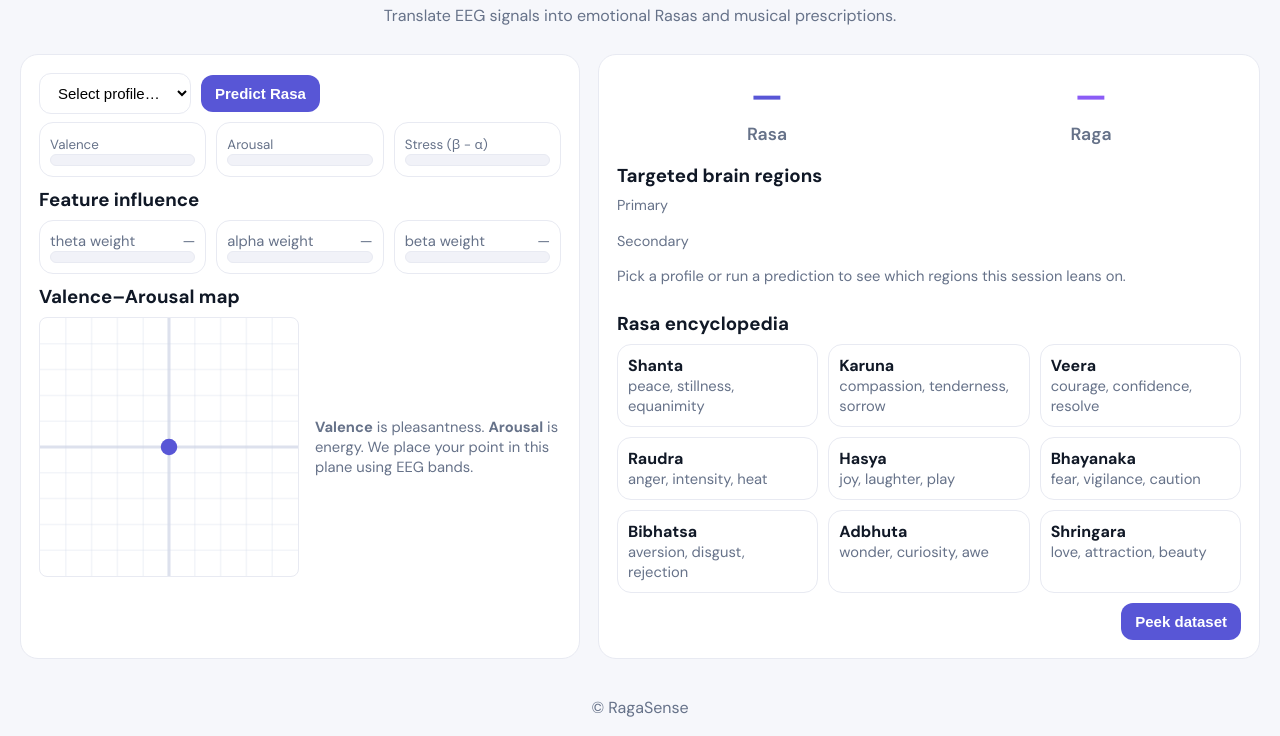
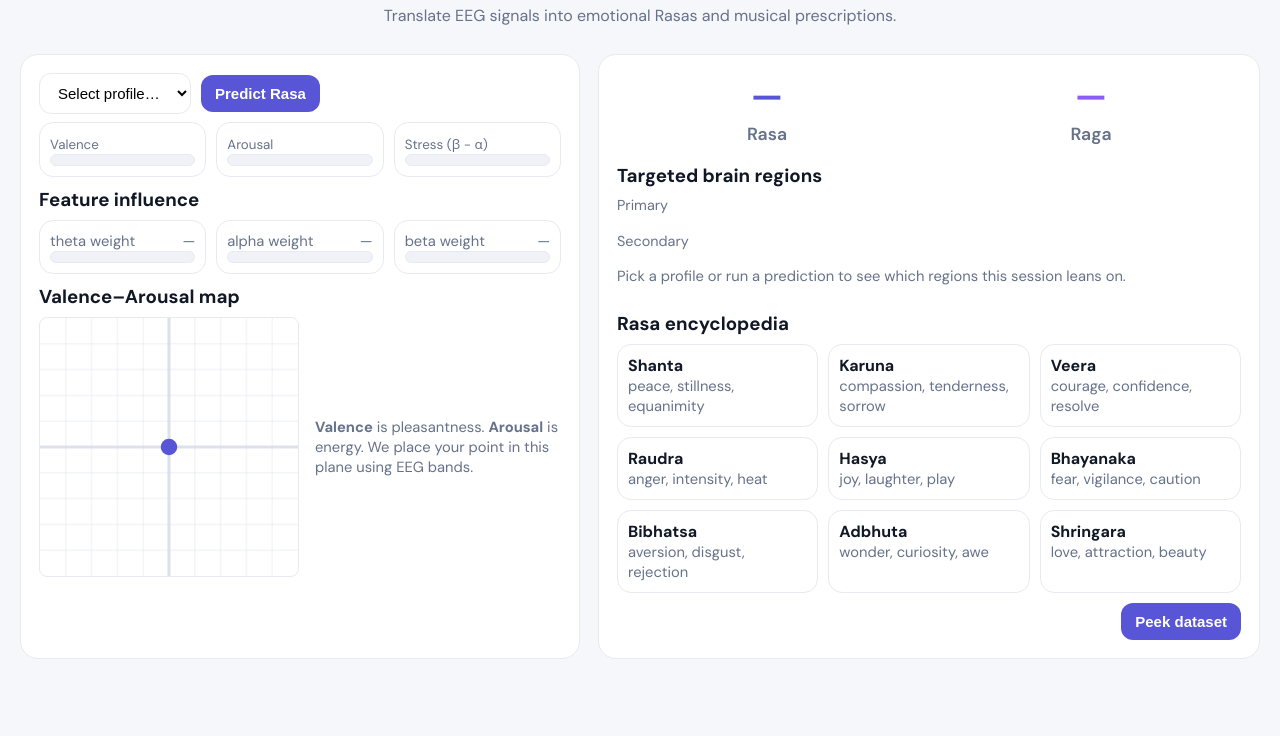
Before and after one commit to amritavedula/RagaSense, a plain HTML site: page index.html in a window 1280 px wide. Shown: the part 87-823 px from the top of the page. After the commit the page ends 800 px from the top, so only its background shows below. Drawn offline with Linux system fonts and the light colour scheme.

Commit message:
remove footer

```diff
--- a/index.html
+++ b/index.html
@@ -450,7 +450,7 @@
         </div>
     </div>
 
-    <footer style="text-align:center; color:var(--muted); padding:18px 0">© RagaSense</footer>
+    <!-- <footer style="text-align:center; color:var(--muted); padding:18px 0">© RagaSense</footer> -->
 
     <script>
         // ---------- rasas / ragas (swap YouTube IDs) ----------
```
